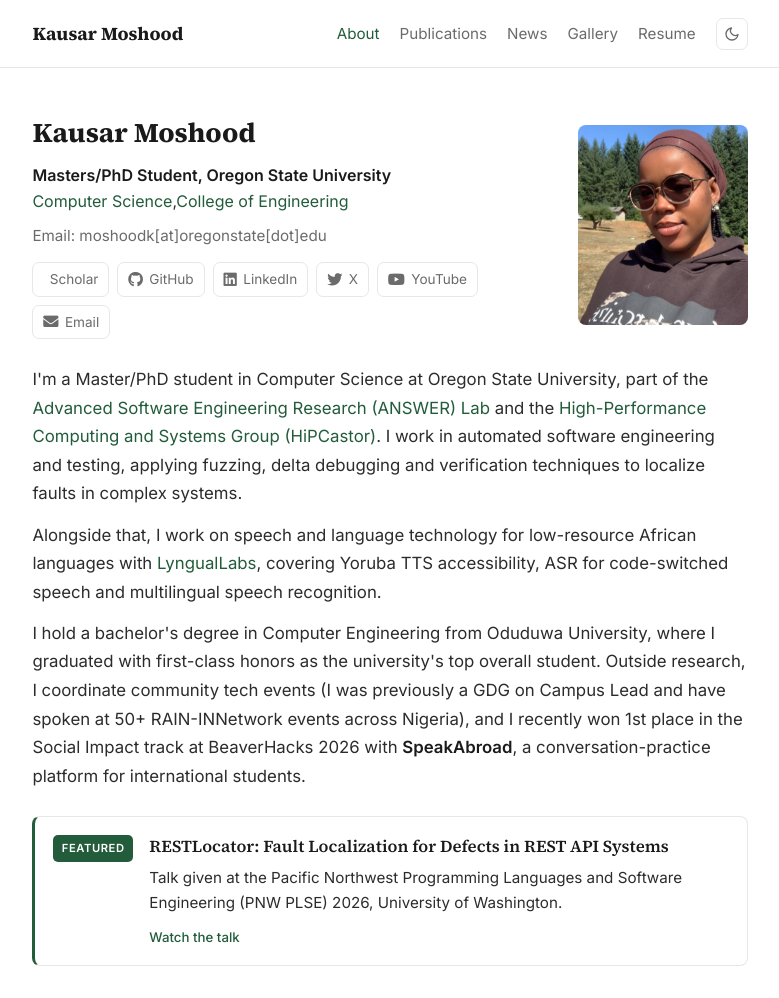
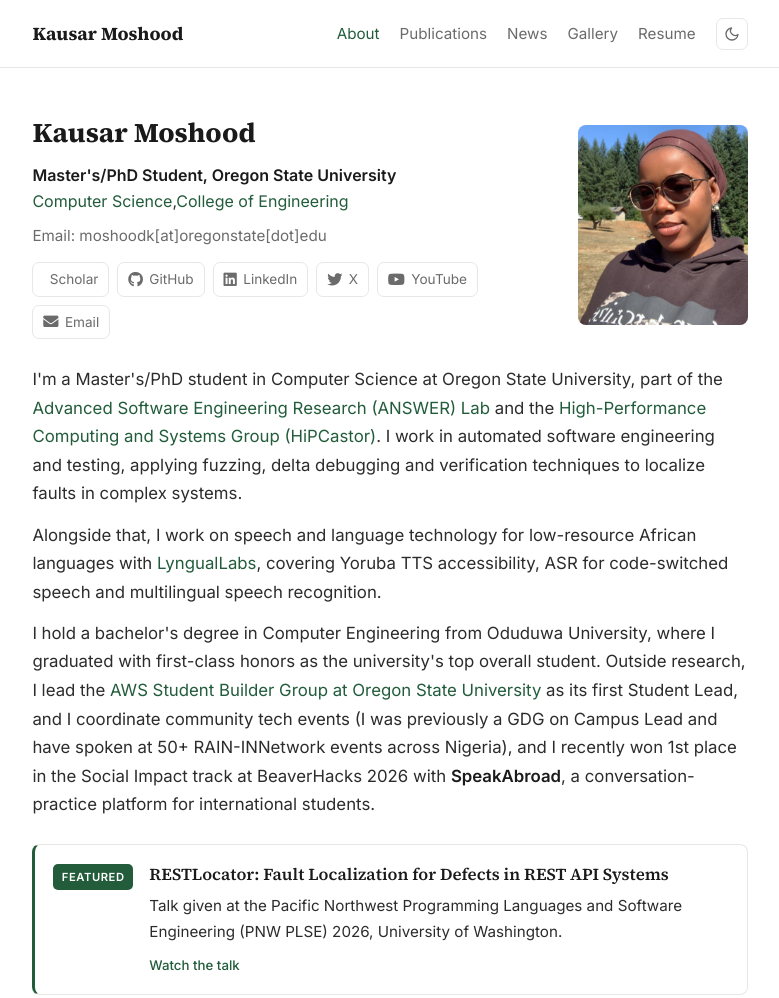
Before and after one commit to Moshood-Kausar/Moshood-Kausar.github.io, a plain HTML site: page index.html in a window 1280 px wide. Shown: the top 998 px of the page, without its empty margins (250-1029 px from the left). Drawn offline with Linux system fonts and the light colour scheme; some icons are missing.

Commit message:
updated bio to include AWS SBGL

```diff
--- a/index.html
+++ b/index.html
@@ -11,10 +11,10 @@
       })();
     </script>
     <meta name="viewport" content="width=device-width, initial-scale=1" />
-    <meta name="description" content="Kausar Moshood. Masters/PhD student at Oregon State University working on improving software quality through automated software engineering and testing practices." />
+    <meta name="description" content="Kausar Moshood. Master's/PhD student at Oregon State University working on improving software quality through automated software engineering and testing practices." />
     <meta name="keywords" content="Kausar Moshood, Fault Localization, Graph-Based Learning (GNNs), Software Testing, Delta Debugging, Fuzzing, Oregon State University" />
     <meta property="og:title" content="Kausar Moshood" />
-    <meta property="og:description" content="Masrers/PhD student at OSU working on improving software quality through the automation of software engineering practices." />
+    <meta property="og:description" content="Master's/PhD student at OSU working on improving software quality through the automation of software engineering practices." />
     <meta property="og:type" content="website" />
     <meta property="og:image" content="https://moshood-kausar.github.io/assets/img/Kausar.jpeg" />
     <link rel="icon" type="image/svg+xml" href="assets/img/favicon.svg" />
@@ -55,7 +55,7 @@
           <div class="page-intro-item">
             <div class="contact-header">
              <strong>Kausar Moshood</strong>
-              <div class="academic-affiliation">Masters/PhD Student, Oregon State University</div>
+              <div class="academic-affiliation">Master's/PhD Student, Oregon State University</div>
               <div class="college"> <a href="https://engineering.oregonstate.edu/academics/programs/computer-science" target="_blank">Computer Science</a>,<a href="https://engineering.oregonstate.edu/" target="_blank">College of Engineering</a></div>
             </div>
             <div class="contact-details">Email: moshoodk[at]oregonstate[dot]edu</div>
@@ -75,9 +75,9 @@
 
         <!-- ===================== BIO ===================== -->
         <div class="bio">
-          <p>I'm a Master/PhD student in Computer Science at Oregon State University, part of the <a href="https://mmotwani.com/research/research.html" target="_blank">Advanced Software Engineering Research (ANSWER) Lab</a> and the <a href="https://hipcastor.engr.oregonstate.edu/" target="_blank">High-Performance Computing and Systems Group (HiPCastor)</a>. I work in automated software engineering and testing, applying fuzzing, delta debugging and verification techniques to localize faults in complex systems.</p>
+          <p>I'm a Master's/PhD student in Computer Science at Oregon State University, part of the <a href="https://mmotwani.com/research/research.html" target="_blank">Advanced Software Engineering Research (ANSWER) Lab</a> and the <a href="https://hipcastor.engr.oregonstate.edu/" target="_blank">High-Performance Computing and Systems Group (HiPCastor)</a>. I work in automated software engineering and testing, applying fuzzing, delta debugging and verification techniques to localize faults in complex systems.</p>
           <p>Alongside that, I work on speech and language technology for low-resource African languages with <a href="https://www.lynguallabs.org/" target="_blank">LyngualLabs</a>, covering Yoruba TTS accessibility, ASR for code-switched speech and multilingual speech recognition.</p>
-          <p>I hold a bachelor's degree in Computer Engineering from Oduduwa University, where I graduated with first-class honors as the university's top overall student. Outside research, I coordinate community tech events (I was previously a GDG on Campus Lead and have spoken at 50+ RAIN-INNetwork events across Nigeria), and I recently won 1st place in the Social Impact track at BeaverHacks 2026 with <strong>SpeakAbroad</strong>, a conversation-practice platform for international students.</p>
+          <p>I hold a bachelor's degree in Computer Engineering from Oduduwa University, where I graduated with first-class honors as the university's top overall student. Outside research, I lead the <a href="https://www.meetup.com/aws-sbg-at-oregon-state-university-corvallis-campus/" target="_blank">AWS Student Builder Group at Oregon State University</a> as its first Student Lead, and I coordinate community tech events (I was previously a GDG on Campus Lead and have spoken at 50+ RAIN-INNetwork events across Nigeria), and I recently won 1st place in the Social Impact track at BeaverHacks 2026 with <strong>SpeakAbroad</strong>, a conversation-practice platform for international students.</p>
           </div>
 
           <div class="featured-callout">
@@ -146,6 +146,7 @@
     <div class="container">
       <h1 class="header-name">Community</h1>
       <p>From January 2024 to June 2025, I spoke at 50+ <a href="https://rainigeria.com/" target="_blank">RAIN-INNetwork</a> events across 22 tertiary institutions in Nigeria, helping bring robotics and AI training to students outside the usual hubs.</p>
+      <p>Since September 2026, I've been the first Student Lead of the <a href="https://www.meetup.com/aws-sbg-at-oregon-state-university-corvallis-campus/" target="_blank">AWS Student Builder Group at Oregon State University</a>, building a community of students who learn, build, and ship on the cloud together.</p>
       <p>I also served as the Google Developer Student Club (now GDG on Campus) Lead at Oduduwa University, Ile-Ife, organizing technical training sessions and mentoring student developers.</p>
     </div>
     <footer class="site-footer">
```
